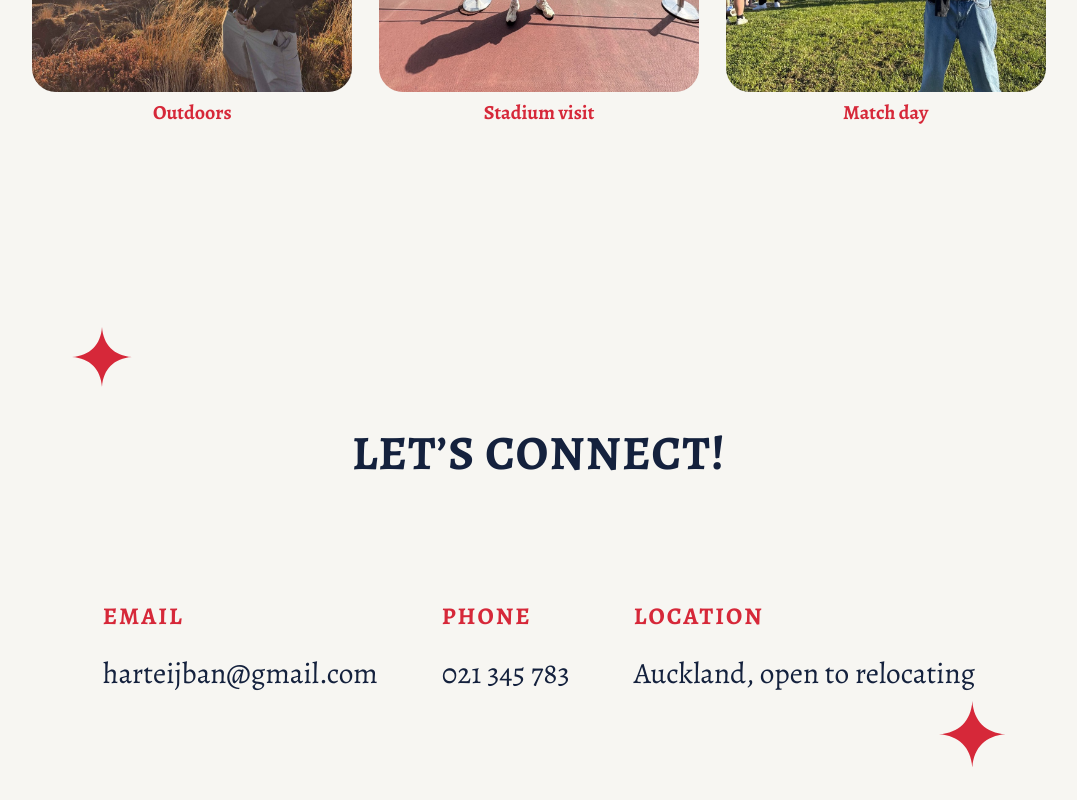
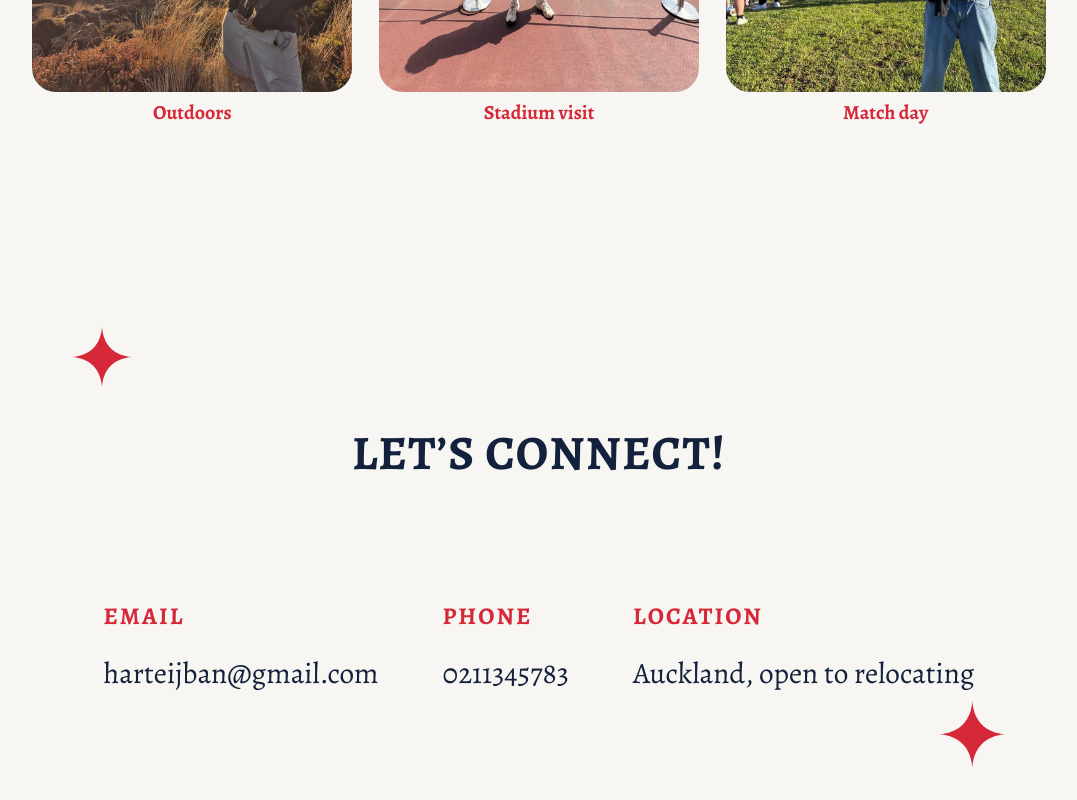
Before and after one commit to harteijb/harteij-portfolio, a plain HTML site: page sports/index.html in a window 1280 px wide. Shown: the part 6286-7086 px from the top of the page, without its empty margins (101-1178 px from the left). Drawn offline with Linux system fonts and the light colour scheme.

Commit message:
Fix phone number
Co-Authored-By: Claude Sonnet 5.5 <noreply@anthropic.com>
Claude-Session: https://claude.ai/code/session_01QmPRiPw5uAHqHCMGNPToHq

```diff
--- a/sports/index.html
+++ b/sports/index.html
@@ -128,7 +128,7 @@
 <h2 class="title">LET’S CONNECT!</h2>
 <div class="rows">
 <div class="c"><p class="eyebrow">EMAIL</p><p class="val">harteijban@gmail.com</p></div>
-<div class="c"><p class="eyebrow">PHONE</p><p class="val">021 345 783</p></div>
+<div class="c"><p class="eyebrow">PHONE</p><p class="val">0211345783</p></div>
 <div class="c"><p class="eyebrow">LOCATION</p><p class="val">Auckland, open to relocating</p></div>
 </div>
 </section>
```
Also changed, not shown: index.html (+1 -1 lines), 2 other files.
